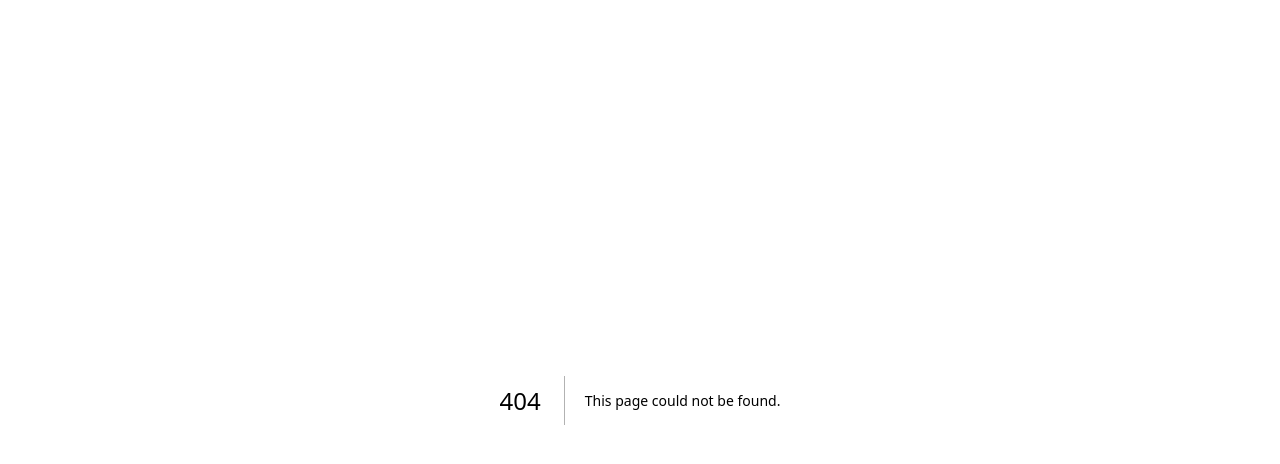
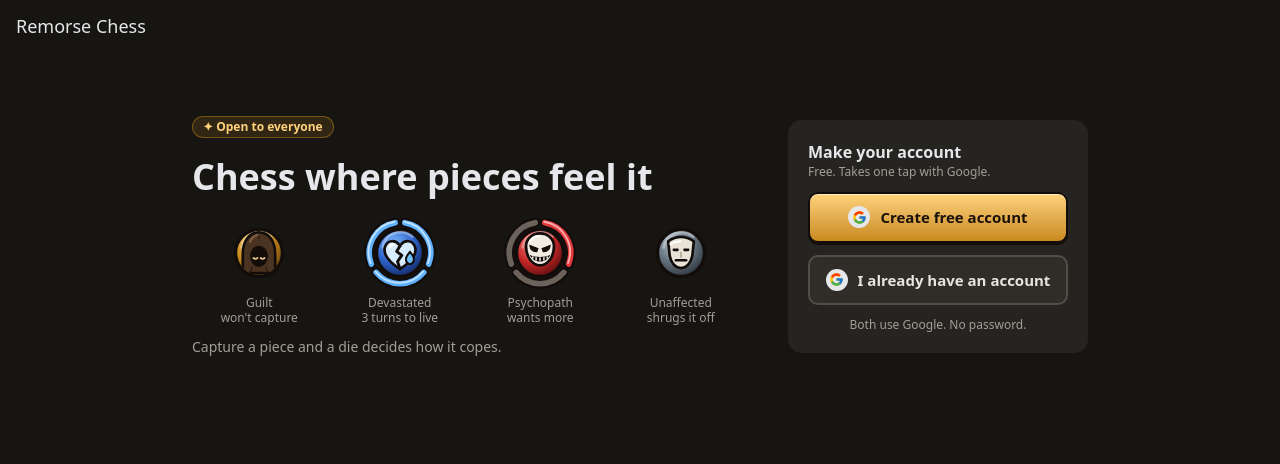
Before and after one commit to lcruz4/luiscruzgmu, a Next.js app: page /remorse-chess/sign-in in a window 1280 px wide. Before the commit this address had no page. Shown: the top 464 px of the page. Built offline with nearby package versions, Linux system fonts and the light colour scheme; no server answers.

Commit message:
Remorse chess: public sign-up page outside the auth namespace

```diff
--- /dev/null
+++ b/components/GoogleIcon.tsx
@@ -0,0 +1,24 @@
+export const GoogleIcon = ({
+  className = 'size-5',
+}: {
+  className?: string;
+}) => (
+  <svg viewBox='0 0 48 48' className={className} aria-hidden>
+    <path
+      fill='#FFC107'
+      d='M43.6 20.5H42V20H24v8h11.3C33.7 32.7 29.2 36 24 36c-6.6 0-12-5.4-12-12s5.4-12 12-12c3.1 0 5.8 1.2 7.9 3.1l5.7-5.7C34 6.1 29.3 4 24 4 12.9 4 4 12.9 4 24s8.9 20 20 20 20-8.9 20-20c0-1.3-.1-2.4-.4-3.5z'
+    />
+    <path
+      fill='#FF3D00'
+      d='M6.3 14.7l6.6 4.8C14.7 15.1 19 12 24 12c3.1 0 5.8 1.2 7.9 3.1l5.7-5.7C34 6.1 29.3 4 24 4 16.3 4 9.7 8.3 6.3 14.7z'
+    />
+    <path
+      fill='#4CAF50'
+      d='M24 44c5.2 0 9.9-2 13.4-5.2l-6.2-5.2C29.2 35.1 26.7 36 24 36c-5.2 0-9.6-3.3-11.3-7.9l-6.5 5C9.5 39.6 16.2 44 24 44z'
+    />
+    <path
+      fill='#1976D2'
+      d='M43.6 20.5H42V20H24v8h11.3c-.8 2.2-2.2 4.2-4.1 5.6l6.2 5.2C37 39.2 44 34 44 24c0-1.3-.1-2.4-.4-3.5z'
+    />
+  </svg>
+);
--- a/lib/auth.ts
+++ b/lib/auth.ts
@@ -12,6 +12,8 @@ export const authLogoutUrl = (redirectTo: string) =>
   })}`;
 
 export const SIGN_IN_PATH = '/sign-in';
+export const REMORSE_SIGN_IN_PATH = '/remorse-chess/sign-in';
+export const REMORSE_HOME = '/projects/remorse-chess';
 const DEFAULT_RETURN_PATH = '/';
 const BASE = 'http://base.invalid';
 
@@ -27,3 +29,12 @@ export const safeReturnPath = (returnTo: unknown) => {
   }
   return DEFAULT_RETURN_PATH;
 };
+
+// Remorse sign-in only returns into the game; anything else goes to its lobby
+export const safeRemorsePath = (returnTo: unknown) => {
+  const path = safeReturnPath(returnTo);
+  const { pathname } = new URL(path, BASE);
+  return pathname === REMORSE_HOME || pathname.startsWith(`${REMORSE_HOME}/`)
+    ? path
+    : REMORSE_HOME;
+};
--- /dev/null
+++ b/pages/remorse-chess/sign-in.tsx
@@ -0,0 +1,135 @@
+import type { GetServerSideProps } from 'next';
+import Head from 'next/head';
+import { useSearchParams } from 'next/navigation';
+import { GoogleIcon } from '@/components/GoogleIcon';
+import { Marker } from '@/components/remorse-chess/Marker';
+import { RemorseLayout } from '@/components/remorse-chess/RemorseLayout';
+import { authLoginUrl, safeRemorsePath } from '@/lib/auth';
+import { cn } from '@/lib/utils';
+import { getAuthenticatedEmail } from '@/services/auth';
+import type { Trauma } from '@/types/remorse';
+
+const FATES: { trauma: Trauma; name: string; effect: string }[] = [
+  { trauma: 'guilt', name: 'Guilt', effect: "won't capture" },
+  { trauma: 'devastated', name: 'Devastated', effect: '3 turns to live' },
+  { trauma: 'psychopath', name: 'Psychopath', effect: 'wants more' },
+  { trauma: 'unaffected', name: 'Unaffected', effect: 'shrugs it off' },
+];
+
+// lcruz_auth makes the account on a first Google login, so sign up and sign
+// in are the same request
+const logIn = (returnTo: string | null) => {
+  window.location.href = authLoginUrl(
+    `${window.location.origin}${safeRemorsePath(returnTo)}`,
+    window.location.hostname,
+  );
+};
+
+const button =
+  'flex w-full cursor-pointer items-center justify-center gap-2.5 rounded-[10px] border-2 px-3.5 py-3 text-[15px] font-semibold';
+const primary = cn(
+  button,
+  'border-[#120d0b] bg-linear-to-b from-[#ffd27a] to-[#c98a1c] text-[#1a1209] shadow-[inset_0_1px_0_rgba(255,255,255,.5),0_2px_0_#120d0b] hover:brightness-105',
+);
+const ghost = cn(
+  button,
+  'border-[#514d47] bg-[#302d29] text-[#e8e4dc] hover:bg-[#3a3733]',
+);
+
+const GoogleDisc = () => (
+  <span className='grid size-[22px] flex-none place-items-center rounded-full bg-white'>
+    <GoogleIcon className='size-[15px]' />
+  </span>
+);
+
+const SignInPage = () => {
+  const returnTo = useSearchParams().get('returnTo');
+
+  return (
+    <RemorseLayout>
+      <Head>
+        <title>Sign up | Remorse Chess</title>
+      </Head>
+      <div className='mx-auto flex max-w-sm flex-col gap-4 pt-2 md:max-w-4xl md:flex-row md:items-center md:gap-10 md:pt-16'>
+        <div className='flex min-w-0 flex-col gap-4 md:flex-1'>
+          <span className='self-center rounded-full border border-[#c98a1c]/45 bg-[#c98a1c]/15 px-2.5 py-0.5 text-xs font-semibold text-[#ffd27a] md:self-start'>
+            ✦ Open to everyone
+          </span>
+          <h1 className='text-center text-[23px] leading-tight font-bold text-white md:text-left md:text-4xl'>
+            Chess where pieces feel it
+          </h1>
+          <div className='flex flex-col gap-3 rounded-[14px] bg-[#262421] p-3.5 md:bg-transparent md:p-0'>
+            <div className='grid grid-cols-4 gap-1.5'>
+              {FATES.map(({ trauma, name, effect }) => (
+                <figure
+                  key={trauma}
+                  className='flex flex-col items-center gap-1 text-center text-[10.5px] leading-tight text-[#a29e96] md:text-xs'
+                >
+                  <Marker
+                    trauma={trauma}
+                    healed={false}
+                    turnsLeft={3}
+                    kills={1}
+                    className='block h-[55px] w-[52px] md:h-[76px] md:w-[72px]'
+                  />
+                  <figcaption>
+                    {name}
+                    <span className='hidden md:block'>{effect}</span>
+                  </figcaption>
+                </figure>
+              ))}
+            </div>
+            <p className='text-xs text-[#a29e96] md:text-sm'>
+              Capture a piece and a die decides how it copes.
+            </p>
+          </div>
+        </div>
+        <div className='flex flex-col gap-3 md:w-[300px] md:flex-none md:rounded-[14px] md:bg-[#262421] md:p-5'>
+          <div className='hidden md:block'>
+            <h2 className='text-base font-bold text-white'>
+              Make your account
+            </h2>
+            <p className='text-xs text-[#a29e96]'>
+              Free. Takes one tap with Google.
+            </p>
+          </div>
+          <button
+            type='button'
+            className={primary}
+            onClick={() => logIn(returnTo)}
+          >
+            <GoogleDisc />
+            Create free account
+          </button>
+          <button
+            type='button'
+            className={ghost}
+            onClick={() => logIn(returnTo)}
+          >
+            <GoogleDisc />I already have an account
+          </button>
+          <p className='text-center text-xs text-[#a29e96]'>
+            Both use Google. No password.
+          </p>
+        </div>
+      </div>
+    </RemorseLayout>
+  );
+};
+
+// Already signed in → straight back into the game
+export const getServerSideProps: GetServerSideProps = async ({
+  req,
+  query,
+}) => {
+  const email = await getAuthenticatedEmail(req, 'remorse-chess');
+  if (!email) return { props: {} };
+  return {
+    redirect: {
+      destination: safeRemorsePath(query.returnTo),
+      permanent: false,
+    },
+  };
+};
+
+export default SignInPage;
--- a/pages/sign-in.tsx
+++ b/pages/sign-in.tsx
@@ -4,33 +4,13 @@ import { Raleway } from 'next/font/google';
 import Head from 'next/head';
 import Link from 'next/link';
 import { useSearchParams } from 'next/navigation';
+import { GoogleIcon } from '@/components/GoogleIcon';
 import { RequestPlan } from '@/components/workout-tracker/RequestPlan';
-import { authLoginUrl, safeReturnPath } from '@/lib/auth';
+import { authLoginUrl, REMORSE_SIGN_IN_PATH, safeReturnPath } from '@/lib/auth';
 import { cn } from '@/lib/utils';
 import { appForPath, getAuthenticatedEmail } from '@/services/auth';
 
 const raleway = Raleway({ subsets: ['latin'], variable: '--font-raleway' });
-
-const GoogleIcon = () => (
-  <svg viewBox='0 0 48 48' className='size-5' aria-hidden>
-    <path
-      fill='#FFC107'
-      d='M43.6 20.5H42V20H24v8h11.3C33.7 32.7 29.2 36 24 36c-6.6 0-12-5.4-12-12s5.4-12 12-12c3.1 0 5.8 1.2 7.9 3.1l5.7-5.7C34 6.1 29.3 4 24 4 12.9 4 4 12.9 4 24s8.9 20 20 20 20-8.9 20-20c0-1.3-.1-2.4-.4-3.5z'
-    />
-    <path
-      fill='#FF3D00'
-      d='M6.3 14.7l6.6 4.8C14.7 15.1 19 12 24 12c3.1 0 5.8 1.2 7.9 3.1l5.7-5.7C34 6.1 29.3 4 24 4 16.3 4 9.7 8.3 6.3 14.7z'
-    />
-    <path
-      fill='#4CAF50'
-      d='M24 44c5.2 0 9.9-2 13.4-5.2l-6.2-5.2C29.2 35.1 26.7 36 24 36c-5.2 0-9.6-3.3-11.3-7.9l-6.5 5C9.5 39.6 16.2 44 24 44z'
-    />
-    <path
-      fill='#1976D2'
-      d='M43.6 20.5H42V20H24v8h11.3c-.8 2.2-2.2 4.2-4.1 5.6l6.2 5.2C37 39.2 44 34 44 24c0-1.3-.1-2.4-.4-3.5z'
-    />
-  </svg>
-);
 
 const logIn = (returnTo: string | null) => {
   window.location.href = authLoginUrl(
@@ -94,6 +74,16 @@ export const getServerSideProps: GetServerSideProps<Props> = async ({
 }) => {
   const returnTo = safeReturnPath(query.returnTo);
   const app = appForPath(returnTo);
+  if (app === 'remorse-chess') {
+    return {
+      redirect: {
+        destination: `${REMORSE_SIGN_IN_PATH}?${new URLSearchParams({
+          returnTo,
+        })}`,
+        permanent: false,
+      },
+    };
+  }
   const email = await getAuthenticatedEmail(req, app);
   if (!email) return { props: { workout: app === 'workout-tracker' } };
   return { redirect: { destination: returnTo, permanent: false } };
--- a/services/auth.ts
+++ b/services/auth.ts
@@ -1,6 +1,6 @@
 import type { IncomingHttpHeaders } from 'http';
 import type { GetServerSideProps } from 'next';
-import { SIGN_IN_PATH } from '@/lib/auth';
+import { REMORSE_SIGN_IN_PATH, SIGN_IN_PATH } from '@/lib/auth';
 import { logger } from './logger';
 
 // lcruz_auth app names; a user needs a role for the app to get through
@@ -74,7 +74,9 @@ export const requireLogin =
 
     return {
       redirect: {
-        destination: `${SIGN_IN_PATH}?${new URLSearchParams({
+        destination: `${
+          app === 'remorse-chess' ? REMORSE_SIGN_IN_PATH : SIGN_IN_PATH
+        }?${new URLSearchParams({
           returnTo: resolvedUrl,
         })}`,
         permanent: false,
```
Also changed, not shown: 1 other file (tests, documents, lock files or other folders).
